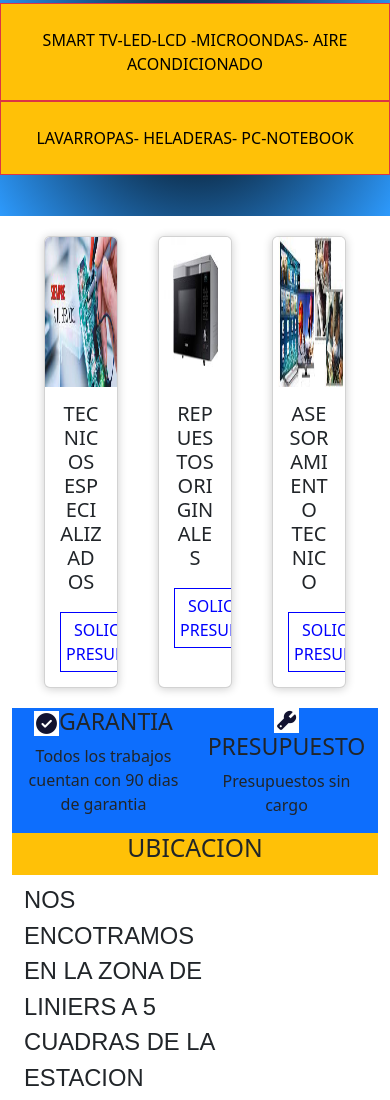
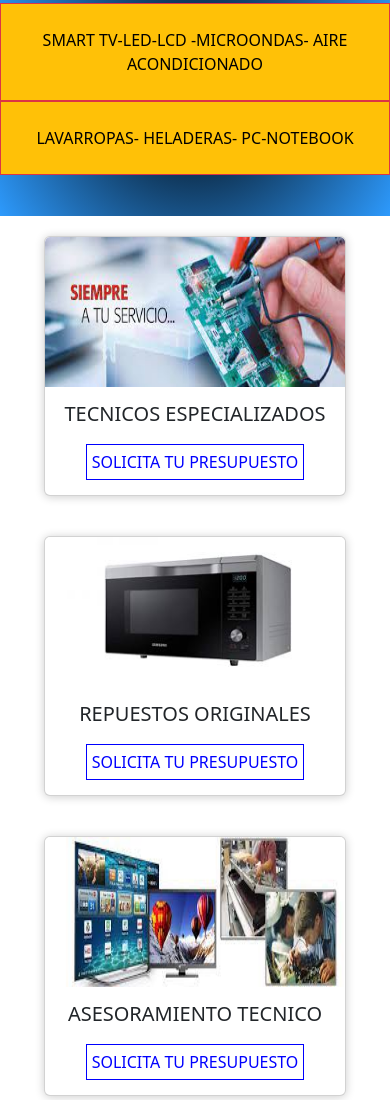
Before and after one commit to fedealvarez777/proyecto-coder-bootstrap, a plain HTML site: page index.html in a window 390 px wide. Shown: the part 428-1528 px from the top of the page. Drawn offline with nearby package versions, Linux system fonts and the light colour scheme.

Commit message:
modifico imagenes para media

```diff
--- a/css/style.css
+++ b/css/style.css
@@ -219,7 +219,7 @@ body {
 /* // `sm` applies to x-small devices (portrait phones, less than 576px) */
 @media (max-width: 575.98px) {
 body{
-height: 500vh;
+height: 350vh;
 }
 
 
@@ -235,6 +235,13 @@ height: 500vh;
 #footer{
     height:60vh;
     width: 100%;
+}
+
+.container{
+    width: 100%;
+    display: flex;
+    max-width: 1100px;
+flex-wrap: wrap;
 }
 .parrafos2 {
     display: flex;
```
